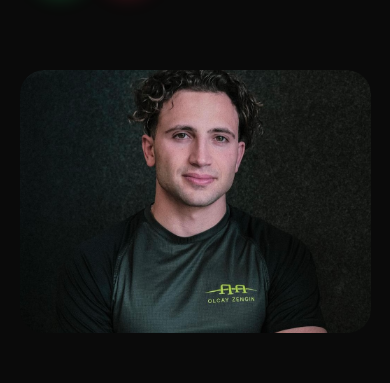
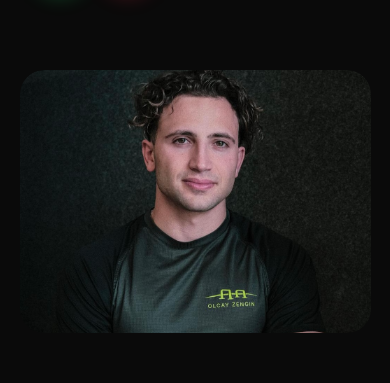
Before and after one commit to luuc4/oz-calisthenics, a plain HTML site: page index.html in a window 390 px wide. Shown: the part 820-1203 px from the top of the page. Drawn offline with Linux system fonts and the light colour scheme; a script that the page names is missing.

Commit message:
Adjust object-position for about-photo class

```diff
--- a/style.css
+++ b/style.css
@@ -1298,7 +1298,7 @@ a:hover .external-link-icon { opacity: 1; }
         height: 48px;
     }
     .card-content .icon-wrapper svg { width: 26px; height: 26px; }
-    .about-photo { aspect-ratio: 4 / 3; max-height: 420px; object-position: center 18%; }
+    .about-photo { aspect-ratio: 4 / 3; max-height: 420px; object-position: center 15%; }
 
     /* Kurse Mobile */
     .course-schedule-header {
```
